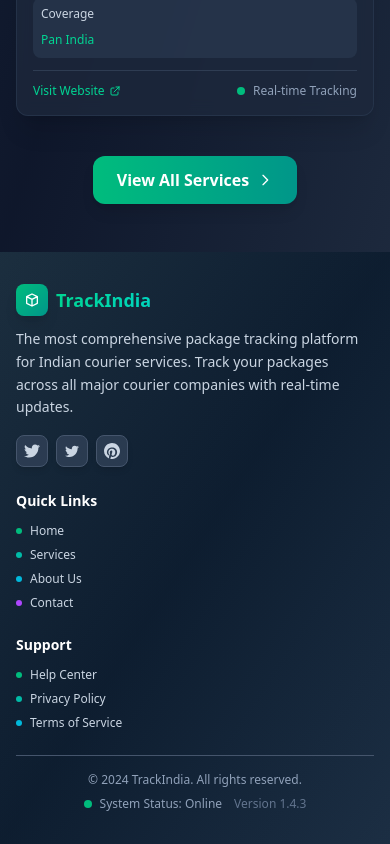
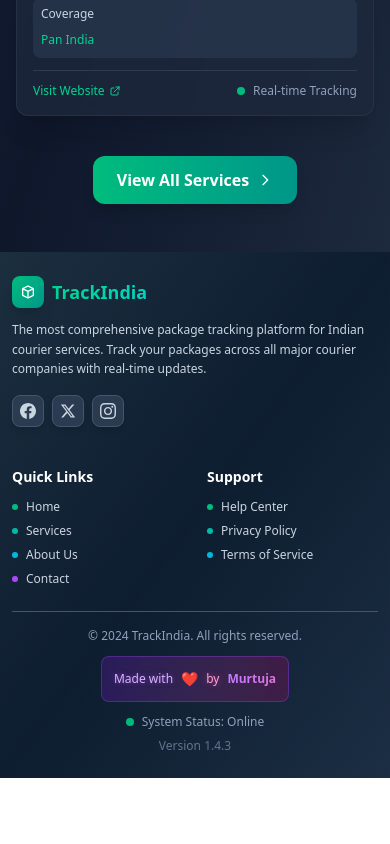
Before and after one commit to imurtuja/TrackInadia, a React (Vite) app: page / in a window 390 px wide. Shown: the part 1909-2753 px from the top of the page. After the commit the page ends 2687 px from the top, so only its background shows below. Built offline with nearby package versions, Linux system fonts and the light colour scheme.

Commit message:
mobile footer fixes

```diff
--- a/src/components/Footer.jsx
+++ b/src/components/Footer.jsx
@@ -1,14 +1,15 @@
 import { Link } from "react-router-dom";
+import { motion } from "motion/react";
 
 const Footer = () => {
   return (
     <footer className="bg-gradient-to-br from-slate-800 via-slate-900 to-slate-800 text-white relative overflow-hidden">
       {/* Background Elements */}
       <div className="absolute inset-0 bg-gradient-to-br from-emerald-600/5 via-teal-600/5 to-cyan-600/5"></div>
-      <div className="max-w-6xl mx-auto px-4 sm:px-6 lg:px-8 py-8 sm:py-12 relative z-10">
-        <div className="grid grid-cols-1 md:grid-cols-4 gap-6 sm:gap-8">
+      <div className="max-w-6xl mx-auto px-3 sm:px-4 lg:px-8 py-6 sm:py-8 lg:py-12 relative z-10">
+        <div className="grid grid-cols-2 sm:grid-cols-2 lg:grid-cols-4 gap-6 sm:gap-8">
           {/* Company Info */}
-          <div className="col-span-1 md:col-span-2">
+          <div className="col-span-2 sm:col-span-2 lg:col-span-2 order-1">
             <div className="flex items-center space-x-2 sm:space-x-3 mb-3 sm:mb-4">
               <div className="w-8 h-8 sm:w-10 sm:h-10 bg-gradient-to-br from-emerald-500 to-teal-600 rounded-lg sm:rounded-xl flex items-center justify-center shadow-lg">
                 <svg
@@ -29,58 +30,65 @@
                 TrackIndia
               </h3>
             </div>
-            <p className="text-sm sm:text-base text-slate-300 mb-4 sm:mb-6 max-w-md leading-relaxed">
+            <p className="text-xs sm:text-sm lg:text-base text-slate-300 mb-4 sm:mb-6 max-w-md leading-relaxed">
               The most comprehensive package tracking platform for Indian
               courier services. Track your packages across all major courier
               companies with real-time updates.
             </p>
-            <div className="flex space-x-2 sm:space-x-3">
+
+            {/* Updated Social Media Links */}
+            <div className="flex space-x-2 sm:space-x-3 mb-4 sm:mb-6">
+              {/* Facebook */}
               <a
-                href="https://twitter.com/trackflow"
+                href="https://facebook.com/trackindia"
                 target="_blank"
                 rel="noopener noreferrer"
-                className="w-8 h-8 sm:w-10 sm:h-10 bg-slate-700/80 backdrop-blur-sm hover:bg-emerald-500/20 rounded-lg sm:rounded-xl flex items-center justify-center transition-all duration-300 transform hover:scale-110 border border-slate-600 shadow-md"
+                className="w-8 h-8 sm:w-10 sm:h-10 bg-slate-700/80 backdrop-blur-sm hover:bg-blue-500/20 rounded-lg sm:rounded-xl flex items-center justify-center transition-all duration-300 transform hover:scale-110 border border-slate-600 shadow-md group"
               >
                 <svg
-                  className="w-4 h-4 sm:w-5 sm:h-5 text-slate-300"
+                  className="w-4 h-4 sm:w-5 sm:h-5 text-slate-300 group-hover:text-blue-400 transition-colors"
                   fill="currentColor"
                   viewBox="0 0 24 24"
                 >
-                  <path d="M24 4.557c-.883.392-1.832.656-2.828.775 1.017-.609 1.798-1.574 2.165-2.724-.951.564-2.005.974-3.127 1.195-.897-.957-2.178-1.555-3.594-1.555-3.179 0-5.515 2.966-4.797 6.045-4.091-.205-7.719-2.165-10.148-5.144-1.29 2.213-.669 5.108 1.523 6.574-.806-.026-1.566-.247-2.229-.616-.054 2.281 1.581 4.415 3.949 4.89-.693.188-1.452.232-2.224.084.626 1.956 2.444 3.379 4.6 3.419-2.07 1.623-4.678 2.348-7.29 2.04 2.179 1.397 4.768 2.212 7.548 2.212 9.142 0 14.307-7.721 13.995-14.646.962-.695 1.797-1.562 2.457-2.549z" />
+                  <path d="M24 12.073c0-6.627-5.373-12-12-12s-12 5.373-12 12c0 5.99 4.388 10.954 10.125 11.854v-8.385H7.078v-3.47h3.047V9.43c0-3.007 1.792-4.669 4.533-4.669 1.312 0 2.686.235 2.686.235v2.953H15.83c-1.491 0-1.956.925-1.956 1.874v2.25h3.328l-.532 3.47h-2.796v8.385C19.612 23.027 24 18.062 24 12.073z" />
                 </svg>
               </a>
+
+              {/* X (formerly Twitter) */}
               <a
-                href="https://facebook.com/trackflow"
+                href="https://x.com/trackindia"
                 target="_blank"
                 rel="noopener noreferrer"
-                className="w-8 h-8 sm:w-10 sm:h-10 bg-slate-700/80 backdrop-blur-sm hover:bg-emerald-500/20 rounded-lg sm:rounded-xl flex items-center justify-center transition-all duration-300 transform hover:scale-110 border border-slate-600 shadow-md"
+                className="w-8 h-8 sm:w-10 sm:h-10 bg-slate-700/80 backdrop-blur-sm hover:bg-gray-500/20 rounded-lg sm:rounded-xl flex items-center justify-center transition-all duration-300 transform hover:scale-110 border border-slate-600 shadow-md group"
               >
                 <svg
-                  className="w-4 h-4 sm:w-5 sm:h-5 text-slate-300"
+                  className="w-4 h-4 sm:w-5 sm:h-5 text-slate-300 group-hover:text-gray-400 transition-colors"
                   fill="currentColor"
                   viewBox="0 0 24 24"
                 >
-                  <path d="M22.46 6c-.77.35-1.6.58-2.46.69.88-.53 1.56-1.37 1.88-2.38-.83.5-1.75.85-2.72 1.05C18.37 4.5 17.26 4 16 4c-2.35 0-4.27 1.92-4.27 4.29 0 .34.04.67.11.98C8.28 9.09 5.11 7.38 3 4.79c-.37.63-.58 1.37-.58 2.15 0 1.49.75 2.81 1.91 3.56-.71 0-1.37-.2-1.95-.5v.03c0 2.08 1.48 3.82 3.44 4.21a4.22 4.22 0 0 1-1.93.07 4.28 4.28 0 0 0 4 2.98 8.521 8.521 0 01-5.33 1.84c-.34 0-.68-.02-1.02-.06C3.44 20.29 5.7 21 8.12 21 16 21 20.33 14.46 20.33 8.79c0-.19 0-.37-.01-.56.84-.6 1.56-1.36 2.14-2.23z" />
+                  <path d="M18.244 2.25h3.308l-7.227 8.26 8.502 11.24H16.17l-5.214-6.817L4.99 21.75H1.68l7.73-8.835L1.254 2.25H8.08l4.713 6.231zm-1.161 17.52h1.833L7.084 4.126H5.117z" />
                 </svg>
               </a>
+
+              {/* Instagram */}
               <a
-                href="https://pinterest.com/trackflow"
+                href="https://instagram.com/trackindia"
                 target="_blank"
                 rel="noopener noreferrer"
-                className="w-8 h-8 sm:w-10 sm:h-10 bg-slate-700/80 backdrop-blur-sm hover:bg-emerald-500/20 rounded-lg sm:rounded-xl flex items-center justify-center transition-all duration-300 transform hover:scale-110 border border-slate-600 shadow-md"
+                className="w-8 h-8 sm:w-10 sm:h-10 bg-slate-700/80 backdrop-blur-sm hover:bg-pink-500/20 rounded-lg sm:rounded-xl flex items-center justify-center transition-all duration-300 transform hover:scale-110 border border-slate-600 shadow-md group"
               >
                 <svg
-                  className="w-4 h-4 sm:w-5 sm:h-5 text-slate-300"
+                  className="w-4 h-4 sm:w-5 sm:h-5 text-slate-300 group-hover:text-pink-400 transition-colors"
                   fill="currentColor"
                   viewBox="0 0 24 24"
                 >
-                  <path d="M12.017 0C5.396 0 .029 5.367.029 11.987c0 5.079 3.158 9.417 7.618 11.174-.105-.949-.199-2.403.041-3.439.219-.937 1.406-3.743 1.406-3.743s-.359-.72-.359-1.781c0-1.663.967-2.911 2.168-2.911 1.024 0 1.518.769 1.518 1.688 0 1.029-.653 2.567-.992 3.992-.285 1.193.6 2.165 1.775 2.165 2.128 0 3.768-2.245 3.768-5.487 0-2.861-2.063-4.869-5.008-4.869-3.41 0-5.409 2.562-5.409 5.199 0 1.033.394 2.143.889 2.741.099.12.112.225.085.345-.09.375-.293 1.199-.334 1.363-.053.225-.172.271-.402.165-1.495-.69-2.433-2.878-2.433-4.646 0-3.776 2.748-7.252 7.92-7.252 4.158 0 7.392 2.967 7.392 6.923 0 4.135-2.607 7.462-6.233 7.462-1.214 0-2.357-.629-2.746-1.378l-.748 2.853c-.271 1.043-1.002 2.35-1.492 3.146C9.57 23.812 10.763 24.009 12.017 24.009c6.624 0 11.99-5.367 11.99-11.988C24.007 5.367 18.641.001 12.017.001z" />
+                  <path d="M12 2.163c3.204 0 3.584.012 4.85.07 3.252.148 4.771 1.691 4.919 4.919.058 1.265.069 1.645.069 4.849 0 3.205-.012 3.584-.069 4.849-.149 3.225-1.664 4.771-4.919 4.919-1.266.058-1.644.07-4.85.07-3.204 0-3.584-.012-4.849-.07-3.26-.149-4.771-1.699-4.919-4.92-.058-1.265-.07-1.644-.07-4.849 0-3.204.013-3.583.07-4.849.149-3.227 1.664-4.771 4.919-4.919 1.266-.057 1.645-.069 4.849-.069zm0-2.163c-3.259 0-3.667.014-4.947.072-4.358.2-6.78 2.618-6.98 6.98-.059 1.281-.073 1.689-.073 4.948 0 3.259.014 3.668.072 4.948.2 4.358 2.618 6.78 6.98 6.98 1.281.058 1.689.072 4.948.072 3.259 0 3.668-.014 4.948-.072 4.354-.2 6.782-2.618 6.979-6.98.059-1.28.073-1.689.073-4.948 0-3.259-.014-3.667-.072-4.947-.196-4.354-2.617-6.78-6.979-6.98-1.281-.059-1.69-.073-4.949-.073zm0 5.838c-3.403 0-6.162 2.759-6.162 6.162s2.759 6.163 6.162 6.163 6.162-2.759 6.162-6.163c0-3.403-2.759-6.162-6.162-6.162zm0 10.162c-2.209 0-4-1.79-4-4 0-2.209 1.791-4 4-4s4 1.791 4 4c0 2.21-1.791 4-4 4zm6.406-11.845c-.796 0-1.441.645-1.441 1.44s.645 1.44 1.441 1.44c.795 0 1.439-.645 1.439-1.44s-.644-1.44-1.439-1.44z" />
                 </svg>
               </a>
             </div>
           </div>
-          {/* Quick Links */}
-          <div>
+          {/* Quick Links and Support - Side by side on mobile */}
+          <div className="col-span-1 sm:col-span-1 lg:col-span-1 order-2">
             <h4 className="text-sm sm:text-base font-bold mb-3 sm:mb-4 text-white">
               Quick Links
             </h4>
@@ -124,48 +132,111 @@
             </ul>
           </div>
           {/* Support */}
-          <div>
+          <div className="col-span-1 sm:col-span-1 lg:col-span-1 order-3">
             <h4 className="text-sm sm:text-base font-bold mb-3 sm:mb-4 text-white">
               Support
             </h4>
             <ul className="space-y-2">
               <li>
-                <a
-                  href="/help"
+                <Link
+                  to="/help"
                   className="text-slate-300 hover:text-emerald-400 transition-all duration-300 group flex items-center text-xs sm:text-sm"
                 >
                   <span className="w-1.5 h-1.5 bg-emerald-500 rounded-full mr-2 group-hover:scale-150 transition-transform"></span>
                   Help Center
-                </a>
+                </Link>
               </li>
               <li>
-                <a
-                  href="/privacy"
+                <Link
+                  to="/privacy"
                   className="text-slate-300 hover:text-emerald-400 transition-all duration-300 group flex items-center text-xs sm:text-sm"
                 >
                   <span className="w-1.5 h-1.5 bg-teal-500 rounded-full mr-2 group-hover:scale-150 transition-transform"></span>
                   Privacy Policy
-                </a>
+                </Link>
               </li>
               <li>
-                <a
-                  href="/terms"
+                <Link
+                  to="/terms"
                   className="text-slate-300 hover:text-emerald-400 transition-all duration-300 group flex items-center text-xs sm:text-sm"
                 >
                   <span className="w-1.5 h-1.5 bg-cyan-500 rounded-full mr-2 group-hover:scale-150 transition-transform"></span>
                   Terms of Service
-                </a>
+                </Link>
               </li>
             </ul>
           </div>
         </div>
 
         <div className="border-t border-slate-600 mt-6 sm:mt-8 pt-4 sm:pt-6">
-          <div className="flex flex-col sm:flex-row justify-between items-center">
-            <p className="text-slate-400 text-xs sm:text-sm">
+          <div className="flex flex-col items-center space-y-3">
+            <p className="text-slate-400 text-xs sm:text-sm text-center">
               © 2024 TrackIndia. All rights reserved.
             </p>
-            <div className="flex items-center space-x-3 sm:space-x-4 mt-2 sm:mt-0">
+
+            {/* Cool Animated Tagline - Centered under copyright */}
+            <motion.div
+              className="bg-gradient-to-r from-purple-600/20 to-pink-600/20 backdrop-blur-sm rounded-lg sm:rounded-xl p-3 sm:p-4 border border-purple-500/30"
+              initial={{ opacity: 0, y: 20 }}
+              animate={{ opacity: 1, y: 0 }}
+              transition={{ duration: 0.6, delay: 0.2 }}
+            >
+              <motion.div
+                className="flex items-center justify-center space-x-2"
+                initial={{ opacity: 0 }}
+                animate={{ opacity: 1 }}
+                transition={{ duration: 0.8, delay: 0.5 }}
+              >
+                <motion.span
+                  className="text-xs sm:text-sm text-purple-300 font-medium"
+                  animate={{
+                    textShadow: [
+                      "0 0 5px rgba(168, 85, 247, 0.5)",
+                      "0 0 10px rgba(168, 85, 247, 0.8)",
+                      "0 0 5px rgba(168, 85, 247, 0.5)",
+                    ],
+                  }}
+                  transition={{ duration: 2, repeat: Infinity }}
+                >
+                  Made with
+                </motion.span>
+                <motion.span
+                  animate={{
+                    scale: [1, 1.2, 1],
+                    rotate: [0, 10, -10, 0],
+                  }}
+                  transition={{ duration: 1.5, repeat: Infinity }}
+                  className="text-red-400 text-sm sm:text-base"
+                >
+                  ❤️
+                </motion.span>
+                <motion.span
+                  className="text-xs sm:text-sm text-pink-300 font-medium"
+                  animate={{
+                    textShadow: [
+                      "0 0 5px rgba(236, 72, 153, 0.5)",
+                      "0 0 10px rgba(236, 72, 153, 0.8)",
+                      "0 0 5px rgba(236, 72, 153, 0.5)",
+                    ],
+                  }}
+                  transition={{ duration: 2, repeat: Infinity, delay: 0.5 }}
+                >
+                  by
+                </motion.span>
+                <motion.span
+                  className="text-xs sm:text-sm font-bold bg-gradient-to-r from-purple-400 to-pink-400 bg-clip-text text-transparent"
+                  animate={{
+                    backgroundPosition: ["0% 50%", "100% 50%", "0% 50%"],
+                  }}
+                  transition={{ duration: 3, repeat: Infinity }}
+                  style={{ backgroundSize: "200% 200%" }}
+                >
+                  Murtuja
+                </motion.span>
+              </motion.div>
+            </motion.div>
+
+            <div className="flex flex-col sm:flex-row items-center space-y-2 sm:space-y-0 sm:space-x-4">
               <div className="flex items-center space-x-2">
                 <div className="w-2 h-2 bg-emerald-500 rounded-full animate-pulse"></div>
                 <span className="text-xs sm:text-sm text-slate-400 font-medium">
```
